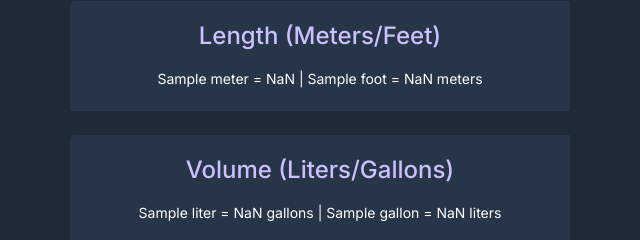
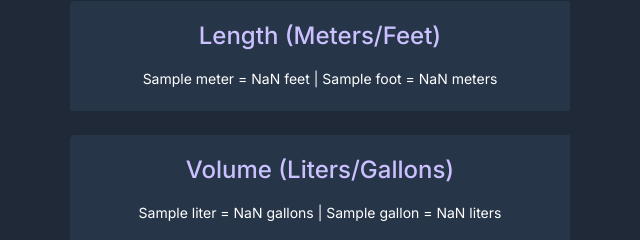
Before and after one commit to Woosterwebdev/unitConverter, a plain HTML site: page index.html in a window 1280 px wide. Both pictures are taken after typing "Sample" into the empty fields and a click on the button "Convert". Shown: the part 319-559 px from the top of the page, 320-960 px from the left. Drawn offline with Linux system fonts and the light colour scheme.

Commit message:
Add files via upload

```diff
--- a/index.html
+++ b/index.html
@@ -22,7 +22,7 @@
       <div id="measurements">
         <div class="output">
           <h2>Length (Meters/Feet)</h2>
-          <p id="length">1 meter = 3.281feet | 1 foot = 0.305 meters</p>
+          <p id="length">1 meter = 3.281 feet | 1 foot = 0.305 meters</p>
         </div>
         <div class="output">
           <h2>Volume (Liters/Gallons)</h2>
--- a/index.js
+++ b/index.js
@@ -36,7 +36,7 @@ function convert() {
         volumeEl.innerHTML = `${valueEl.value} liters = ${gallon} gallons | ${valueEl.value} gallons = ${liter} liters`
         massEl.innerHTML = `${valueEl.value} kilos = ${pound} pounds | ${valueEl.value} pounds = ${kilo} kilos`
     } else {
-        lengthEl.innerHTML = `${valueEl.value} meter = ${feet} | ${valueEl.value} foot = ${meter} meters`
+        lengthEl.innerHTML = `${valueEl.value} meter = ${feet} feet | ${valueEl.value} foot = ${meter} meters`
         volumeEl.innerHTML = `${valueEl.value} liter = ${gallon} gallons | ${valueEl.value} gallon = ${liter} liters`
         massEl.innerHTML = `${valueEl.value} kilo = ${pound} pounds | ${valueEl.value} pound = ${kilo} kilos`
     }
```
